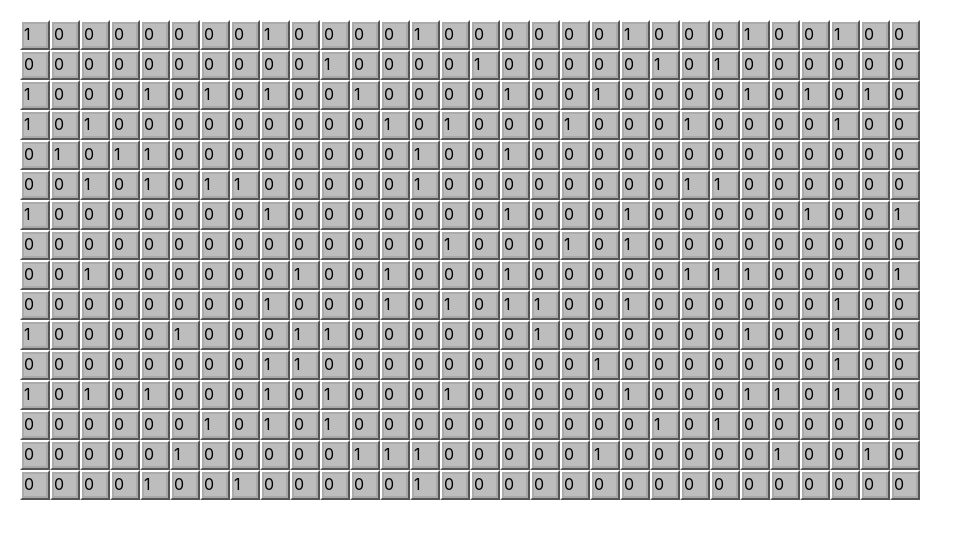
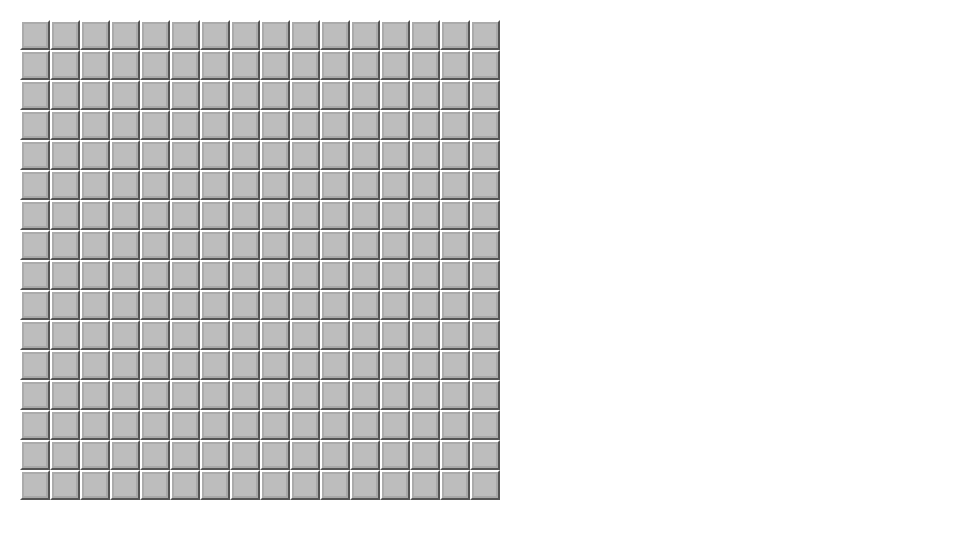
Before and after one commit to norarcasey/mine-sweeper, a React (Create React App) app: page / in a window 1280 px wide. Shown: the top 538 px of the page, without its empty margins (0-962 px from the left). Built offline with nearby package versions, Linux system fonts and the light colour scheme.

Commit message:
enable flagging and bomb icons

```diff
--- a/public/index.html
+++ b/public/index.html
@@ -15,6 +15,10 @@
       user's mobile device or desktop. See https://developers.google.com/web/fundamentals/web-app-manifest/
     -->
     <link rel="manifest" href="%PUBLIC_URL%/manifest.json" />
+    <script
+      src="https://kit.fontawesome.com/66a04c5274.js"
+      crossorigin="anonymous"
+    ></script>
     <!--
       Notice the use of %PUBLIC_URL% in the tags above.
       It will be replaced with the URL of the `public` folder during the build.
--- a/src/App.css
+++ b/src/App.css
@@ -1,38 +1,31 @@
-.App {
-  text-align: center;
+.board {
+  display: flex;
+  flex-direction: column;
+  margin: 20px;
 }
 
-.App-logo {
-  height: 40vmin;
-  pointer-events: none;
+.row {
+  display: flex;
 }
 
-@media (prefers-reduced-motion: no-preference) {
-  .App-logo {
-    animation: App-logo-spin infinite 20s linear;
-  }
+.cell {
+  height: 30px;
+  width: 30px;
+  background-color: #bdbdbd;
+  border: ridge 4px darkgray;
+  border-top: ridge 4px #fff;
+  border-left: ridge 4px #fff;
+  cursor: pointer;
+  display: flex;
+  justify-content: center;
+  align-items: center;
 }
 
-.App-header {
-  background-color: #282c34;
-  min-height: 100vh;
-  display: flex;
-  flex-direction: column;
-  align-items: center;
-  justify-content: center;
-  font-size: calc(10px + 2vmin);
-  color: white;
+.revealed {
+  background-color: #bdbdbd;
+  border: solid 1px gray;
 }
 
-.App-link {
-  color: #61dafb;
+.exploded {
+  background-color: red;
 }
-
-@keyframes App-logo-spin {
-  from {
-    transform: rotate(0deg);
-  }
-  to {
-    transform: rotate(360deg);
-  }
-}
--- a/src/App.tsx
+++ b/src/App.tsx
@@ -1,33 +1,19 @@
 import React from "react";
+
 import { Difficulty, useBoard } from "./hooks/useBoard";
 
+import "./App.css";
+import { Cell } from "./components/Cell";
+
 function App(): React.ReactElement {
-  const { board } = useBoard(Difficulty.Expert);
+  const { board } = useBoard(Difficulty.Intermediate);
 
   return (
-    <div style={{ display: "flex", flexDirection: "column", margin: "20px" }}>
+    <div className="board">
       {board.map((row, index) => (
-        <div
-          key={`row-${index}`}
-          style={{
-            display: "flex",
-          }}
-        >
+        <div key={`row-${index}`} className="row">
           {row.map((cell, index) => (
-            <div
-              key={`cell-${index}`}
-              style={{
-                height: "30px",
-                width: "30px",
-                backgroundColor: "#bdbdbd",
-                border: "ridge 4px darkgray",
-                borderTop: "ridge 4px #fff",
-                borderLeft: "ridge 4px #fff",
-                cursor: "pointer",
-              }}
-            >
-              <div>{cell}</div>
-            </div>
+            <Cell key={`cell-${index}`} cell={cell} />
           ))}
         </div>
       ))}
--- /dev/null
+++ b/src/components/Cell.tsx
@@ -0,0 +1,31 @@
+import React, { MouseEvent } from "react";
+
+export function Cell({ cell }: { cell: number }): React.ReactElement {
+  function handleContextMenuClick(e: MouseEvent<HTMLButtonElement>): void {
+    e.preventDefault();
+
+    e.currentTarget.classList.toggle("fa-flag-checkered");
+    e.currentTarget.classList.toggle("fa-solid");
+  }
+
+  function handleOnClick(e: MouseEvent<HTMLButtonElement>, cell: number): void {
+    if (cell === 0) {
+      e.currentTarget.classList.toggle("revealed");
+      // check which other spots to show and how many bombs to reveal
+    }
+
+    if (cell === 1) {
+      e.currentTarget.classList.toggle("revealed");
+      e.currentTarget.classList.toggle("fa-solid");
+      e.currentTarget.classList.toggle("fa-bomb");
+    }
+  }
+
+  return (
+    <button
+      onClick={(e) => handleOnClick(e, cell)}
+      onContextMenu={handleContextMenuClick}
+      className={`cell`}
+    ></button>
+  );
+}
```
